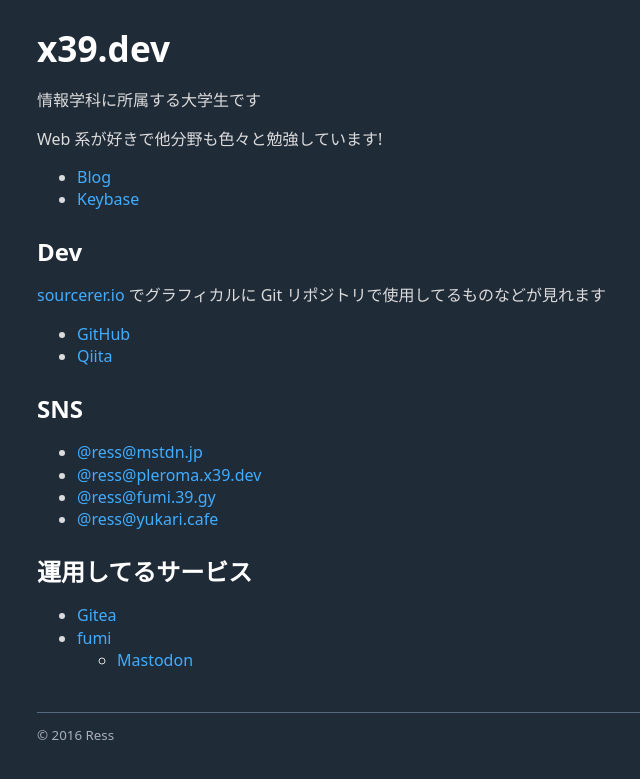
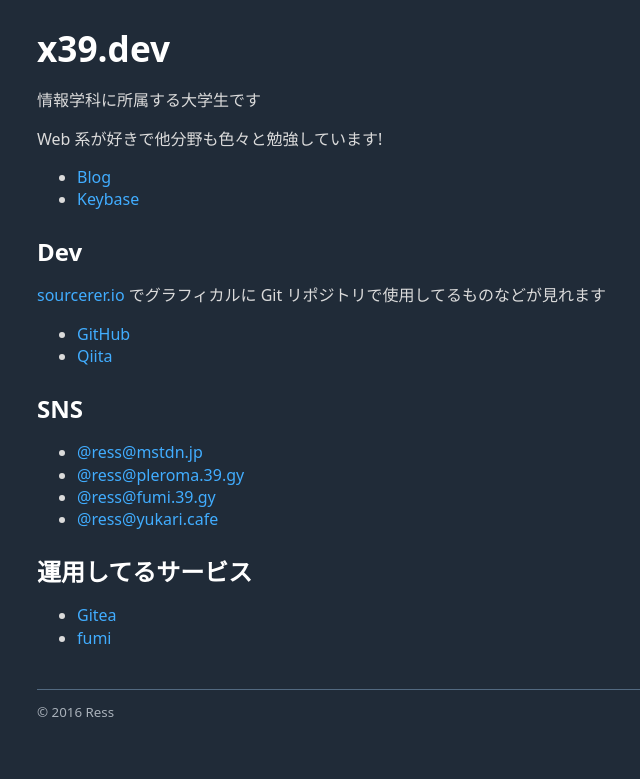
Before and after one commit to ress997/profile, a Jekyll site: the page built from index.md, in a window 1280 px wide. Shown: the top 779 px of the page, without its empty margins (203-843 px from the left). Built offline with Jekyll 4.4.1, drawn with Linux system fonts in a browser that asks for light colours.

Commit message:
Update index.md

```diff
--- a/index.md
+++ b/index.md
@@ -1,6 +1,7 @@
 ---
 layout: default
 ---
+
 情報学科に所属する大学生です
 
 Web 系が好きで他分野も色々と勉強しています!
@@ -19,7 +20,7 @@ Web 系が好きで他分野も色々と勉強しています!
 
 <ul>
 	<li><a rel="me" href="https://mstdn.jp/@ress">@ress@mstdn.jp</a></li>
-	<li><a rel="me" href="https://pleroma.x39.dev/users/ress">@ress@pleroma.x39.dev</a></li>
+	<li><a rel="me" href="https://pleroma.39.gy/users/ress">@ress@pleroma.39.gy</a></li>
 	<li><a rel="me" href="https://fumi.39.gy/@ress">@ress@fumi.39.gy</a></li>
 	<li><a rel="me" href="https://yukari.cafe/@ress">@ress@yukari.cafe</a></li>
 </ul>
@@ -28,4 +29,3 @@ Web 系が好きで他分野も色々と勉強しています!
 
 - [Gitea](https://git.x39.dev/)
 - [fumi](https://fumi.39.gy/about)
-	- [Mastodon](https://github.com/tootsuite/mastodon)
```
